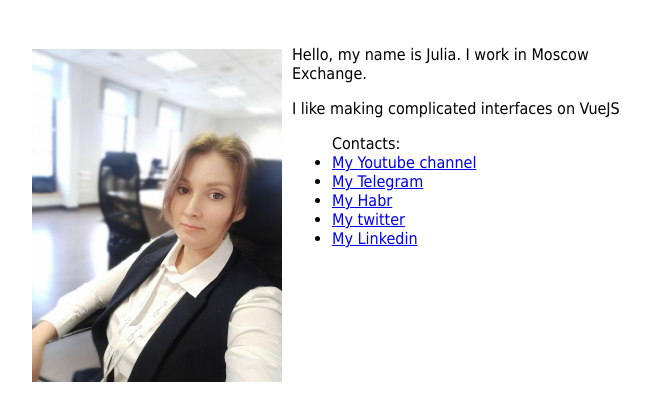
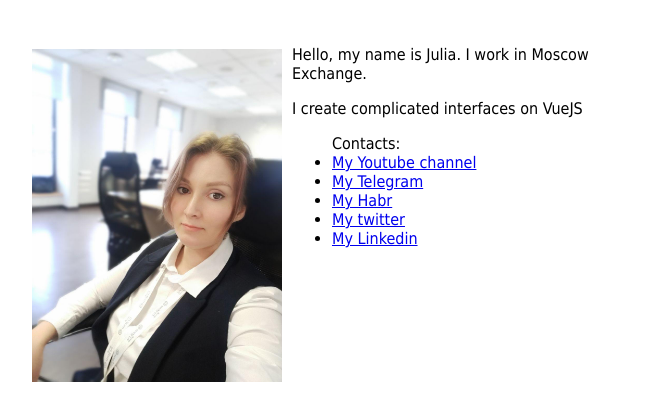
Before and after one commit to volokolamskspb/about, a website: page index.html in a window 1280 px wide. Shown: the part 70-490 px from the top of the page, without its empty margins (308-958 px from the left). Drawn offline with Linux system fonts and the light colour scheme.

Commit message:
fix error

```diff
--- a/index.html
+++ b/index.html
@@ -31,7 +31,7 @@
 		</div>
 		<div class="contacts">
 			<p>Hello, my name is Julia. I work in Moscow Exchange.</p>
-			<p>I like making complicated interfaces on VueJS</p>
+			<p>I create complicated interfaces on VueJS</p>
 			<ul>
 				Contacts:
 				<li>
```
